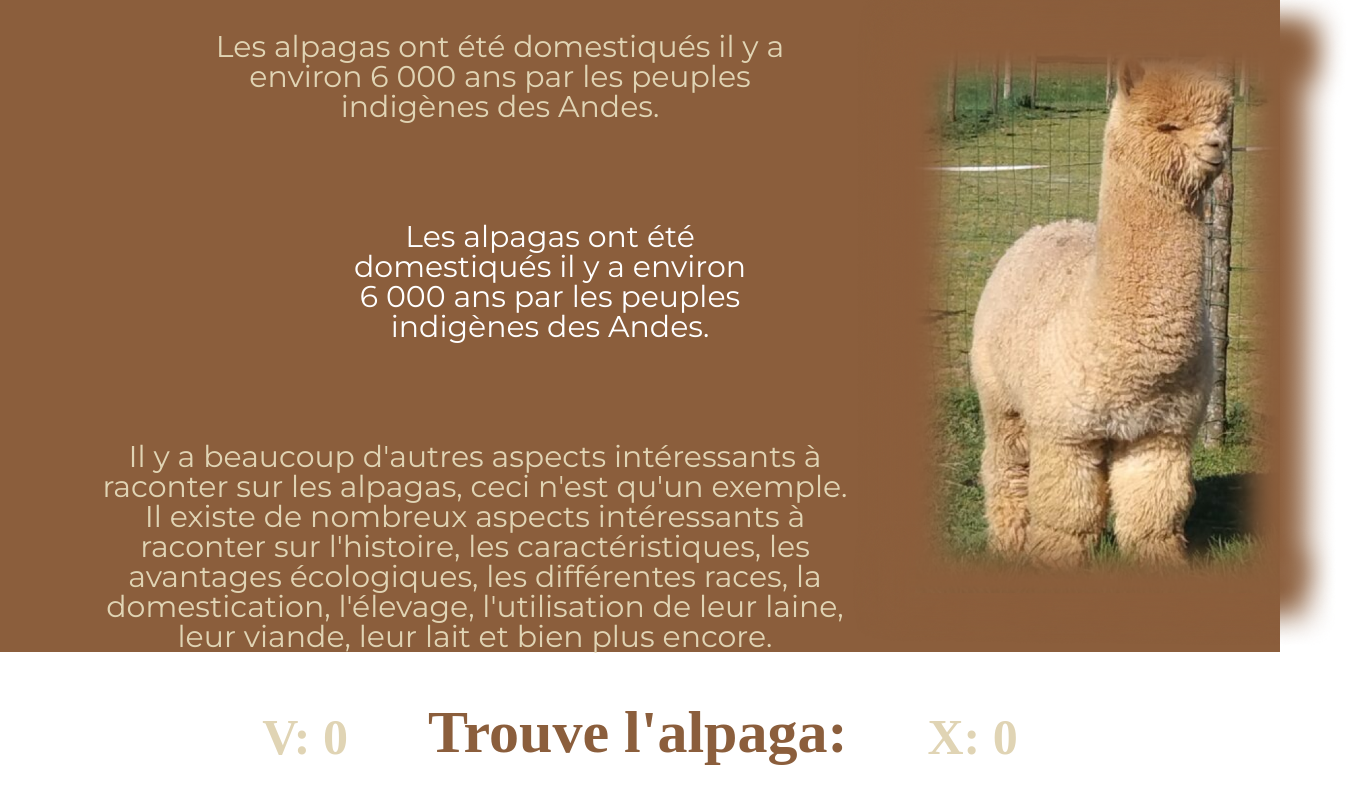
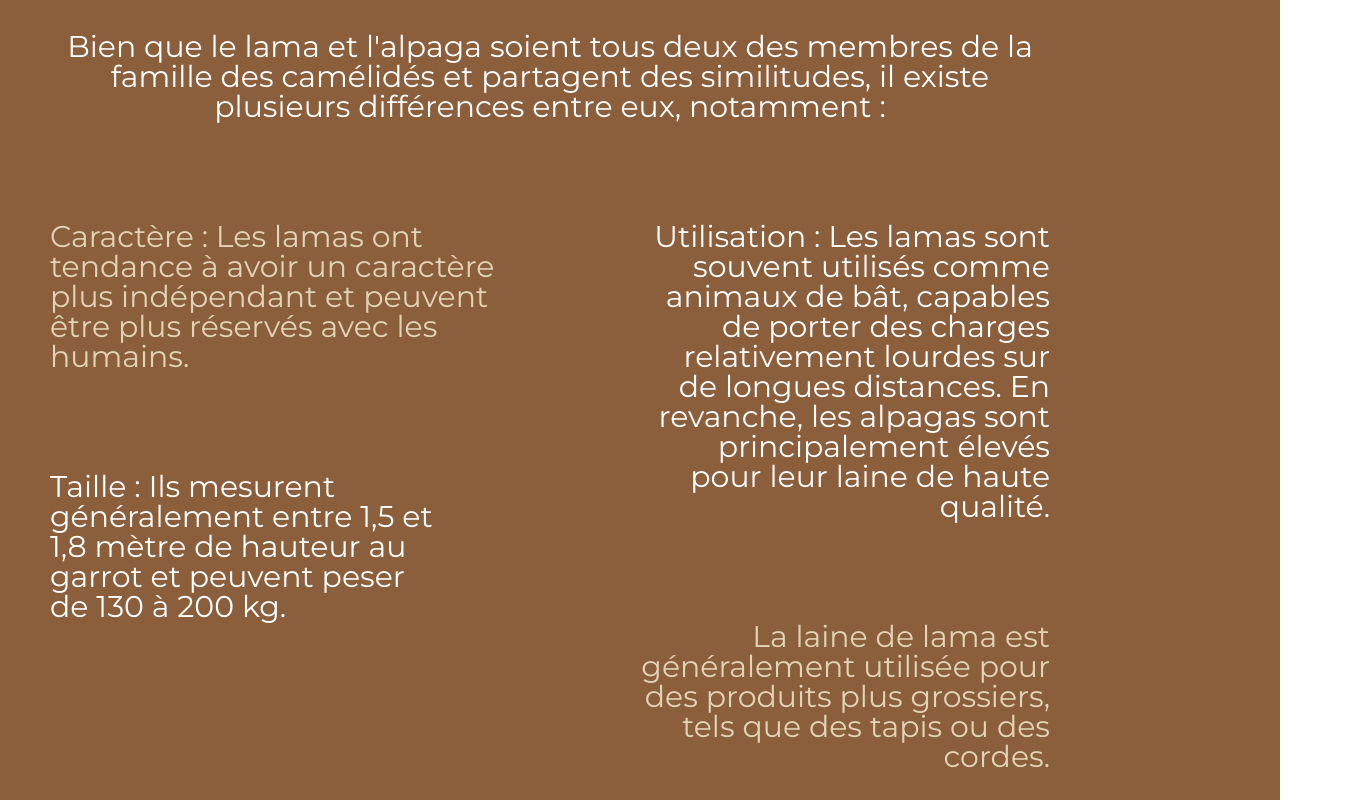
Before and after one commit to julien382/Alpaga, a React (Create React App) app: page /lama in a window 1280 px wide. Shown: the part 940-1740 px from the top of the page, 1350 px wide, since content can reach past the window. Built offline with nearby package versions, Linux system fonts and the light colour scheme; a web font is replaced by a local one.

Commit message:
add contenu page lama

```diff
--- a/src/pages/Alpaga/Alpaga.css
+++ b/src/pages/Alpaga/Alpaga.css
@@ -24,7 +24,7 @@
 }
 
 .paragrapheTitleAccueil{
-    font-size: 48px;
+    font-size: 40px;
     animation: slide-inText 2s ease forwards;
 }
 
--- a/src/pages/Lama/Lama.css
+++ b/src/pages/Lama/Lama.css
@@ -24,7 +24,7 @@
 }
 
 .paragrapheTitleAccueil{
-    font-size: 48px;
+    font-size: 40px;
     animation: slide-inText 2s ease forwards;
 }
 
@@ -41,34 +41,73 @@
 
 /* --- part2 --- */
 
-.lamaart2_Accueil{
+.lamapart2_Accueil{
     display: flex;
-    justify-content: space-between;
-    align-items: center;
-    margin-top: 50px;
     background-color: #8B5E3C;
 }
 
 .lamapart2_textContainer{
-    margin-left: 50px;
+    display: flex;
+    flex-direction: column;
+    margin: 50px;
 }
 
-.lamapart2_Paragraphe1{
+.lamapart2_ParagrapheTitle{
     text-align: center;
     color: white;
     font-size: 30px;
     margin-top: 50px;
-    margin-left: 150px;
-    width: 600px;
+    width: 1000px;
+    display: flex;
 }
 
-.lamapart2_Paragraphe2{
-    text-align: center;
+.lamapart2_ParagraphePartFusion{
+    display: flex;
+    justify-content: space-between;
+}
+
+.lamapart2_ParagraphePart1{
+    display: flex;
+    flex-direction: column;
+    align-items: flex-start;
+}
+
+.lamapart2_Paragraphe1Part1{
+    text-align: start;
     color: #E0D4B4;
     font-size: 30px;
     margin-top: 100px;
-    margin-left: 300px;
+    width: 450px;
+}
+
+.lamapart2_Paragraphe2Part1{
+    text-align: start;
+    color: white;
+    font-size: 30px;
+    margin-top: 100px;
     width: 400px;
+}
+
+.lamapart2_ParagraphePart2{
+    display: flex;
+    flex-direction: column;
+    align-items: flex-end;
+}
+
+.lamapart2_Paragraphe1Part2{
+    text-align: end;
+    color: white;
+    font-size: 30px;
+    margin-top: 100px;
+    width: 400px;
+}
+
+.lamapart2_Paragraphe2Part2{
+    text-align: end;
+    color: #E0D4B4;
+    font-size: 30px;
+    margin-top: 100px;
+    width: 450px;
 }
 
 .lamapart2_Paragraphe3{
@@ -76,12 +115,7 @@
     color: white;
     font-size: 30px;
     margin-top: 100px;
-    margin-left: 50px;
-    width: 750px;
-}
-
-.lamapart2_alpagaImage{
-    width: 650px;
+    width: 1000px;
 }
 
 /* --- gameChoice --- */
--- a/src/pages/Lama/Lama.jsx
+++ b/src/pages/Lama/Lama.jsx
@@ -1,6 +1,5 @@
 import './Lama.css'
 import alpagaMain from "../../assets/mainAlpaga.png";
-import alpagaBrown from "../../assets/alpagaBrown.png";
 
 import truemainAlpaga from "../../assets/mainAlpaga.png";
 import truealpaca from "../../assets/alpaca-5564884_1280_preview_rev_1.png";
@@ -61,16 +60,25 @@ const Lama = () => {
                 <img className='alpagaMain' src={alpagaMain} alt="alpagaMain" />
                 <div className='partTexteAccueil'>
                     <h1 className='titleAccueil font color1'>Lama</h1>
-                    <p className='paragrapheTitleAccueil'>Les alpagas sont des animaux domestiques originaires des Andes du Sud-Amérique, ils sont proches cousins des lamas, <span className='font color2'>des guanacos et des vigognes.</span></p>
+                    <p className='paragrapheTitleAccueil'>Les lamas sont des mammifères domestiqués. Ils ont été utilisés depuis longtemps pour leur viande, leur laine et leur force de travail. Ils sont appréciés comme animaux de compagnie en raison de leur nature calme et docile.</p>
                 </div>
             </div>
-            <div className='part2_Accueil'>
-                <div className='part2_textContainer'>
-                    <p className='part2_Paragraphe1'>Les alpagas ont été domestiqués il y a environ 6 000 ans par les peuples indigènes des Andes.</p>
-                    <p className='part2_Paragraphe2'>Les alpagas ont été domestiqués il y a environ 6 000 ans par les peuples indigènes des Andes. </p>
-                    <p className='part2_Paragraphe3'>Il y a beaucoup d'autres aspects intéressants à raconter sur les alpagas, ceci n'est qu'un exemple. Il existe de nombreux aspects intéressants à raconter sur l'histoire, les caractéristiques, les avantages écologiques, les différentes races, la domestication, l'élevage, l'utilisation de leur laine, leur viande, leur lait et bien plus encore.</p>
+            <div className='lamapart2_Accueil'>
+                <div className='lamapart2_textContainer'>
+                    <p className='lamapart2_ParagrapheTitle'>Bien que le lama et l'alpaga soient tous deux des membres de la famille des camélidés et partagent des similitudes, il existe plusieurs différences entre eux, notamment :</p>
+                    <div className='lamapart2_ParagraphePartFusion'>
+                        <div className='lamapart2_ParagraphePart1'>
+                            <p className='lamapart2_Paragraphe1Part1'>Caractère : Les lamas ont tendance à avoir un caractère plus indépendant et peuvent être plus réservés avec les humains.</p>
+                            <p className='lamapart2_Paragraphe2Part1'>Taille : Ils mesurent généralement entre 1,5 et 1,8 mètre de hauteur au garrot et peuvent peser de 130 à 200 kg.</p>
+                        </div>
+                        <div className='lamapart2_ParagraphePart2'>
+                            <p className='lamapart2_Paragraphe1Part2'>Utilisation : Les lamas sont souvent utilisés comme animaux de bât, capables de porter des charges relativement lourdes sur de longues distances. En revanche, les alpagas sont principalement élevés pour leur laine de haute qualité.</p>
+                            <p className='lamapart2_Paragraphe2Part2'>La laine de lama est généralement utilisée pour des produits plus grossiers, tels que des tapis ou des cordes.</p>
+                        </div>
+                    </div>
+                    <p className='lamapart2_Paragraphe3'>Élevage : Les lamas sont souvent élevés en petits troupeaux pour leur rôle de bât et de protection. Les alpagas, quant à eux, sont élevés principalement pour leur laine et sont généralement gardés en plus grands groupes.
+</p>
                 </div>
-                <img className='part2_alpagaImage' src={alpagaBrown} alt="alpagaBrown" />
             </div>
             <div className='gameChoice'>
                 <div className='containerScoreBoard'>
```
